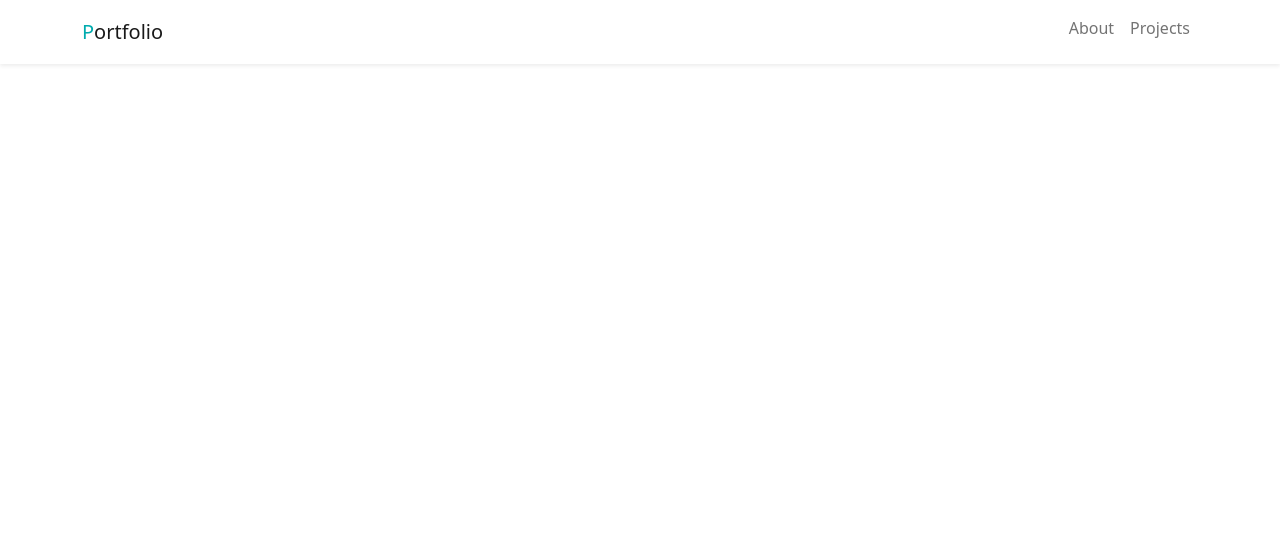
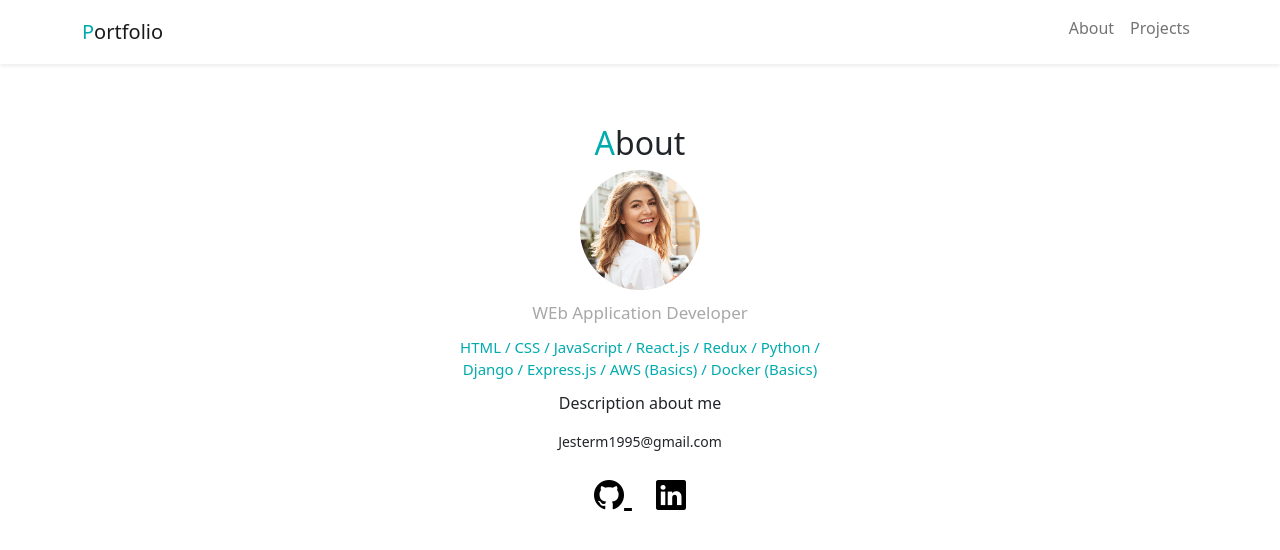
Before and after one commit to mjeljefe/portfolio, a PHP site: page / in a window 1280 px wide. Shown: the top 550 px of the page. Run offline with PHP 8.4, Linux system fonts and the light colour scheme; some libraries are stand-ins or nearby versions.

Commit message:
Added the ABOUT section, and Desgining

```diff
--- a/index.html
+++ b/index.html
@@ -4,6 +4,7 @@
     <meta charset="UTF-8" />
     <meta http-equiv="X-UA-Compatible" content="IE=edge" />
     <meta name="viewport" content="width=device-width, initial-scale=1.0" />
+    <link rel="stylesheet" href="https://cdn.jsdelivr.net/npm/bootstrap-icons@1.7.0/font/bootstrap-icons.css">
     <link rel="icon" type="image/png" href="img/techis-logo.png" />
     <link rel="stylesheet" href="style.css" />
     <link
@@ -41,6 +42,28 @@
         </div>
       </div>
     </nav>
+
+    <div id='about'>
+        <h2>
+            <span class="font-primary">A</span>bout
+        </h2>
+        <img src="img/sample-woman.jpg">
+        <div name="Marcus Jester"></div>
+        <div class="vocation"> WEb Application Developer</div>
+        <div class="skills">HTML / CSS / JavaScript / React.js / Redux / Python / Django / Express.js / AWS (Basics) / Docker (Basics)</div>
+        <p>
+            Description about me
+        </p>
+        <div class="email">Jesterm1995@gmail.com</div>
+        <div class="icons">
+            <a href="#">
+                <i class="bi bi-github"></i>
+            </a>
+            <a href="#">
+                <i class="bi bi-linkedin ms-4" ></i>
+            </a>
+        </div>
+
     <script
       src="https://cdn.jsdelivr.net/npm/bootstrap@5.1.3/dist/js/bootstrap.bundle.min.js"
       integrity="sha384-ka7Sk0Gln4gmtz2MlQnikT1wXgYsOg+OMhuP+IlRH9sENBO0LRn5q+8nbTov4+1p"
--- a/style.css
+++ b/style.css
@@ -16,3 +16,50 @@ body {
   font-size: 20px;
   font-weight: bold;
 }
+
+/****
+
+ABOUT
+
+****/
+
+#about {
+  margin: 60px auto;
+  max-width: 400px;
+  text-align: center;
+}
+
+#about img {
+  border-radius: 50%;
+  width: 120px;
+  margin-bottom: 10px;
+}
+
+#about .name {
+  font-size: 19px;
+}
+#about .vocation {
+  font-size: 17px;
+  color: #a8a8ab;
+  margin-bottom: 10px;
+}
+
+#about .skills {
+  font-size: 15px;
+  color: #00abae;
+  margin-bottom: 10px;
+}
+
+#about .email {
+  margin-top: 14px;
+  font-size: 14px;
+}
+
+#about .icons {
+  margin-top: 20px;
+  font-size: 30px;
+}
+
+#about .icons a {
+  color: black;
+}
```
Also changed, not shown: img/github.png (added), img/linkedIN.png (added), img/twitter-main.png (added), img/twitter-sidebar.png (added).
